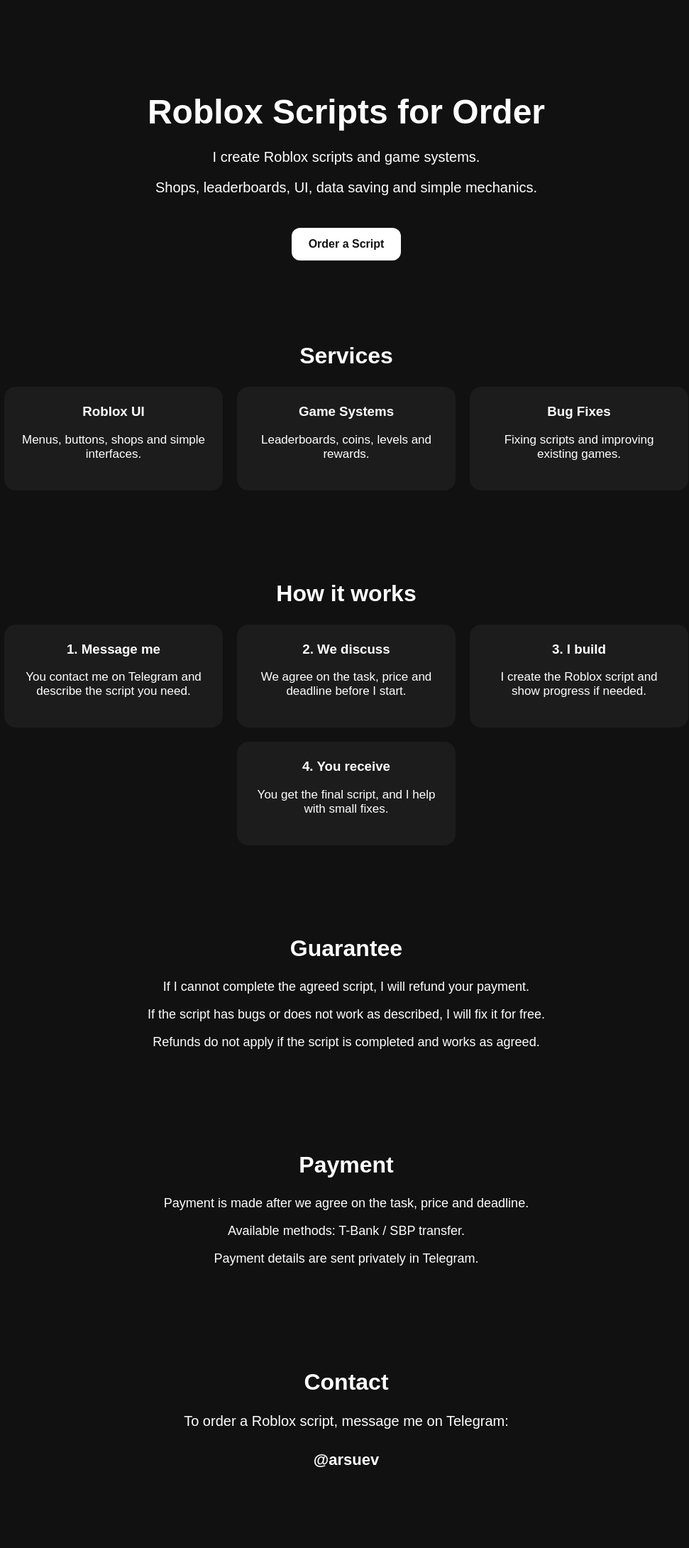
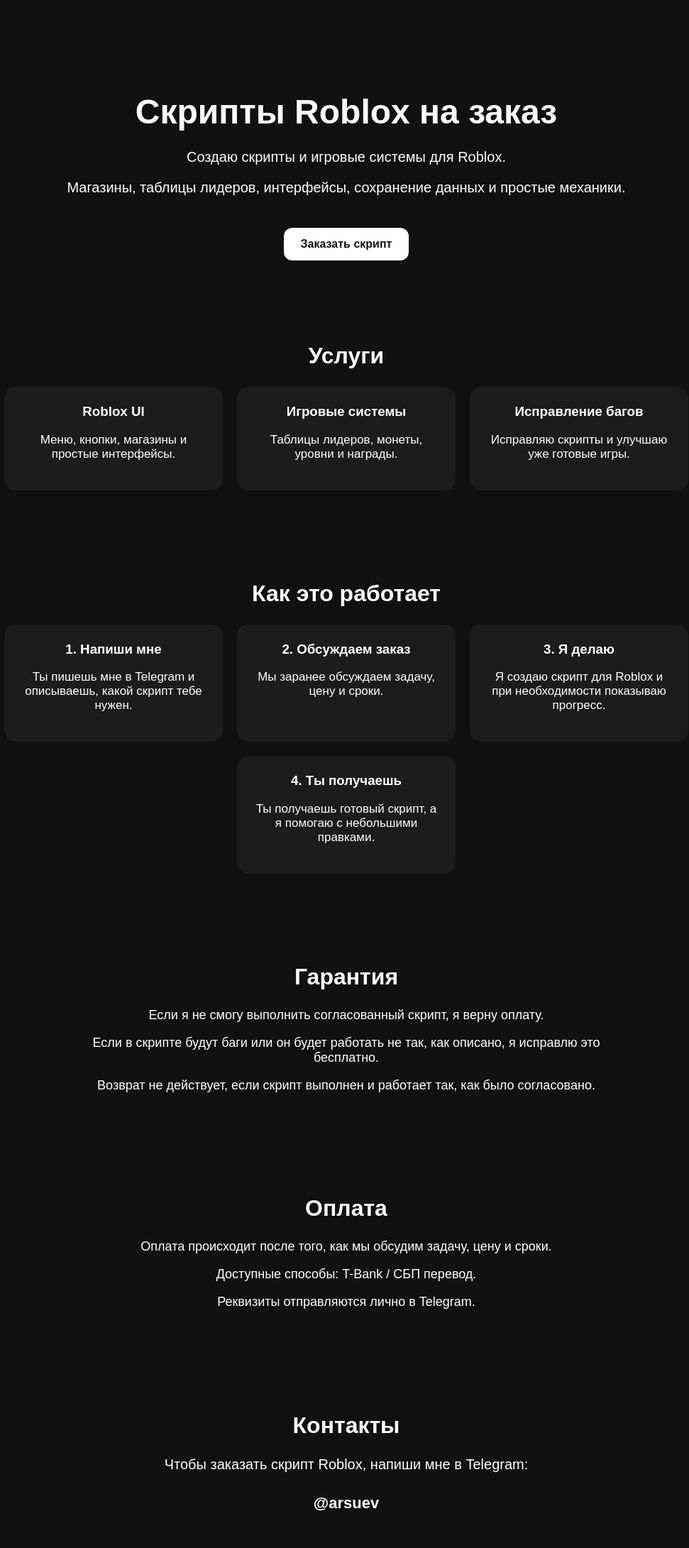
Before and after one commit to phankhanhettcs5929-lang/RobloxOrders, a Flask app: page / in a window 1280 px wide. Shown: the whole page at 71% size, without its empty margins (152-1123 px from the left). Before the commit the page ends 2067 px from the top, so only its background shows below. Run offline with Flask 3, Linux system fonts and the light colour scheme.

Commit message:
Update index.html

```diff
--- a/templates/index.html
+++ b/templates/index.html
@@ -1,86 +1,89 @@
 <!DOCTYPE html>
-<html>
+<html lang="ru">
 <head>
-    <title>Roblox Scripts</title>
+    <meta charset="UTF-8">
+    <meta name="viewport" content="width=device-width, initial-scale=1.0">
+    <title>Скрипты Roblox на заказ</title>
     <link rel="stylesheet" href="/static/style.css">
 </head>
 <body>
 
     <section class="hero">
-        <h1>Roblox Scripts for Order</h1>
+        <h1>Скрипты Roblox на заказ</h1>
 
-        <p>I create Roblox scripts and game systems.</p>
-        <p>Shops, leaderboards, UI, data saving and simple mechanics.</p>
+        <p>Создаю скрипты и игровые системы для Roblox.</p>
+        <p>Магазины, таблицы лидеров, интерфейсы, сохранение данных и простые механики.</p>
 
-        <a class="button" href="https://t.me/arsuev">Order a Script</a>
+        <a class="button" href="https://t.me/arsuev">Заказать скрипт</a>
     </section>
 
     <section class="services">
-        <h2>Services</h2>
+        <h2>Услуги</h2>
 
         <div class="services-list">
             <div class="card">
                 <h3>Roblox UI</h3>
-                <p>Menus, buttons, shops and simple interfaces.</p>
+                <p>Меню, кнопки, магазины и простые интерфейсы.</p>
             </div>
 
             <div class="card">
-                <h3>Game Systems</h3>
-                <p>Leaderboards, coins, levels and rewards.</p>
+                <h3>Игровые системы</h3>
+                <p>Таблицы лидеров, монеты, уровни и награды.</p>
             </div>
 
             <div class="card">
-                <h3>Bug Fixes</h3>
-                <p>Fixing scripts and improving existing games.</p>
+                <h3>Исправление багов</h3>
+                <p>Исправляю скрипты и улучшаю уже готовые игры.</p>
             </div>
         </div>
     </section>
 
     <section class="info">
-        <h2>How it works</h2>
+        <h2>Как это работает</h2>
 
         <div class="info-list">
             <div class="info-card">
-                <h3>1. Message me</h3>
-                <p>You contact me on Telegram and describe the script you need.</p>
+                <h3>1. Напиши мне</h3>
+                <p>Ты пишешь мне в Telegram и описываешь, какой скрипт тебе нужен.</p>
             </div>
 
             <div class="info-card">
-                <h3>2. We discuss</h3>
-                <p>We agree on the task, price and deadline before I start.</p>
+                <h3>2. Обсуждаем заказ</h3>
+                <p>Мы заранее обсуждаем задачу, цену и сроки.</p>
             </div>
 
             <div class="info-card">
-                <h3>3. I build</h3>
-                <p>I create the Roblox script and show progress if needed.</p>
+                <h3>3. Я делаю</h3>
+                <p>Я создаю скрипт для Roblox и при необходимости показываю прогресс.</p>
             </div>
 
             <div class="info-card">
-                <h3>4. You receive</h3>
-                <p>You get the final script, and I help with small fixes.</p>
+                <h3>4. Ты получаешь</h3>
+                <p>Ты получаешь готовый скрипт, а я помогаю с небольшими правками.</p>
             </div>
         </div>
     </section>
 
     <section class="trust">
-        <h2>Guarantee</h2>
+        <h2>Гарантия</h2>
 
-        <p>If I cannot complete the agreed script, I will refund your payment.</p>
-        <p>If the script has bugs or does not work as described, I will fix it for free.</p>
-        <p>Refunds do not apply if the script is completed and works as agreed.</p>
+        <p>Если я не смогу выполнить согласованный скрипт, я верну оплату.</p>
+        <p>Если в скрипте будут баги или он будет работать не так, как описано, я исправлю это бесплатно.</p>
+        <p>Возврат не действует, если скрипт выполнен и работает так, как было согласовано.</p>
     </section>
 
     <section class="payment">
-        <h2>Payment</h2>
+        <h2>Оплата</h2>
 
-        <p>Payment is made after we agree on the task, price and deadline.</p>
-        <p>Available methods: T-Bank / SBP transfer.</p>
-        <p>Payment details are sent privately in Telegram.</p>
+        <p>Оплата происходит после того, как мы обсудим задачу, цену и сроки.</p>
+        <p>Доступные способы: T-Bank / СБП перевод.</p>
+        <p>Реквизиты отправляются лично в Telegram.</p>
     </section>
 
     <section class="contact">
-        <h2>Contact</h2>
-        <p>To order a Roblox script, message me on Telegram:</p>
+        <h2>Контакты</h2>
+
+        <p>Чтобы заказать скрипт Roblox, напиши мне в Telegram:</p>
         <a class="telegram" href="https://t.me/arsuev">@arsuev</a>
     </section>
 
```
